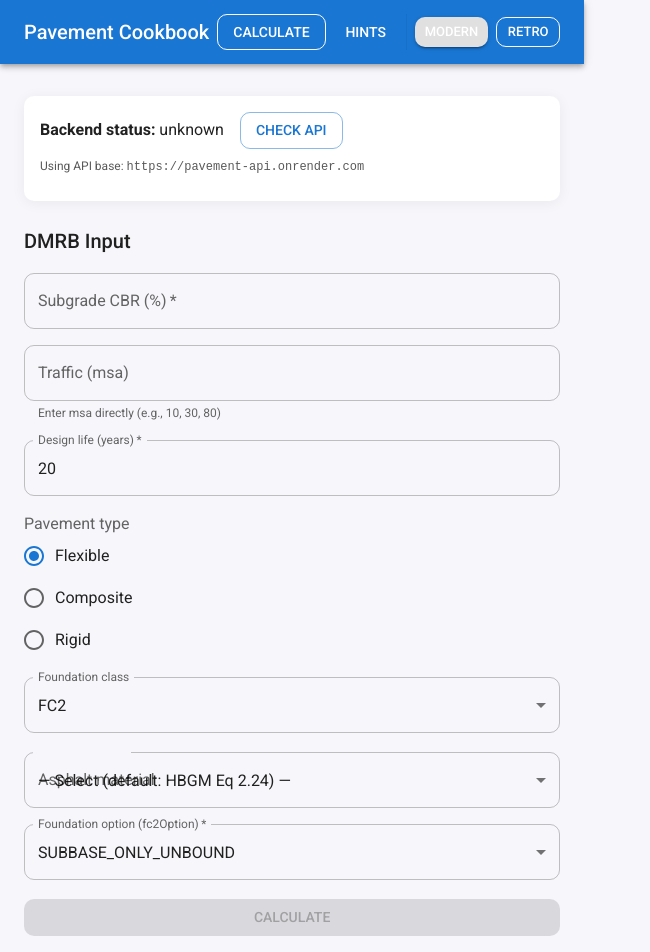
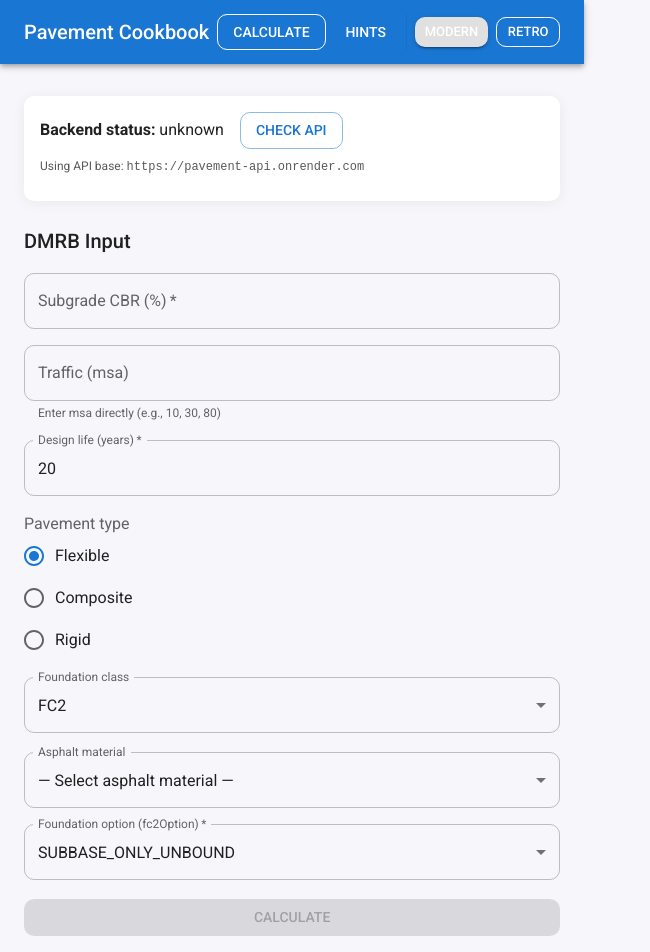
Before and after one commit to olivercook1/thepavementcookbook, a React (Vite) app in the folder pavement-ui/: page / in a window 1280 px wide. Shown: the top 952 px of the page, without its empty margins (0-650 px from the left). Built offline with nearby package versions, Linux system fonts and the light colour scheme.

Commit message:
fix(ui): make Asphalt material match other selects (no label overlap)

```diff
--- a/pavement-ui/src/components/CalcForm.jsx
+++ b/pavement-ui/src/components/CalcForm.jsx
@@ -143,8 +143,9 @@ export default function CalcForm({
           )}
         </FormControl>
 
-        <FormControl fullWidth sx={{ mt: 2 }}>
-            <InputLabel id="mat-label">Asphalt material</InputLabel>
+        {/* Asphalt material (label forced to stay above; neutral placeholder until chosen) */}
+        <FormControl fullWidth sx={{ mt: 1 }}>
+          <InputLabel id="mat-label" shrink>Asphalt material</InputLabel>
           <Select
             labelId="mat-label"
             id="asphaltMaterial"
@@ -157,7 +158,7 @@ export default function CalcForm({
             renderValue={(val) =>
               val
                 ? (val === "EME2" ? "Asphalt base – EME2" : "Asphalt base – AC 40/60")
-                : "— Select (default: HBGM Eq 2.24) —"
+                : "— Select asphalt material —"
             }
           >
             <MenuItem value="">HBGM path (Eq 2.24)</MenuItem>
```
Lines whose indentation alone changed are shown as unchanged.
